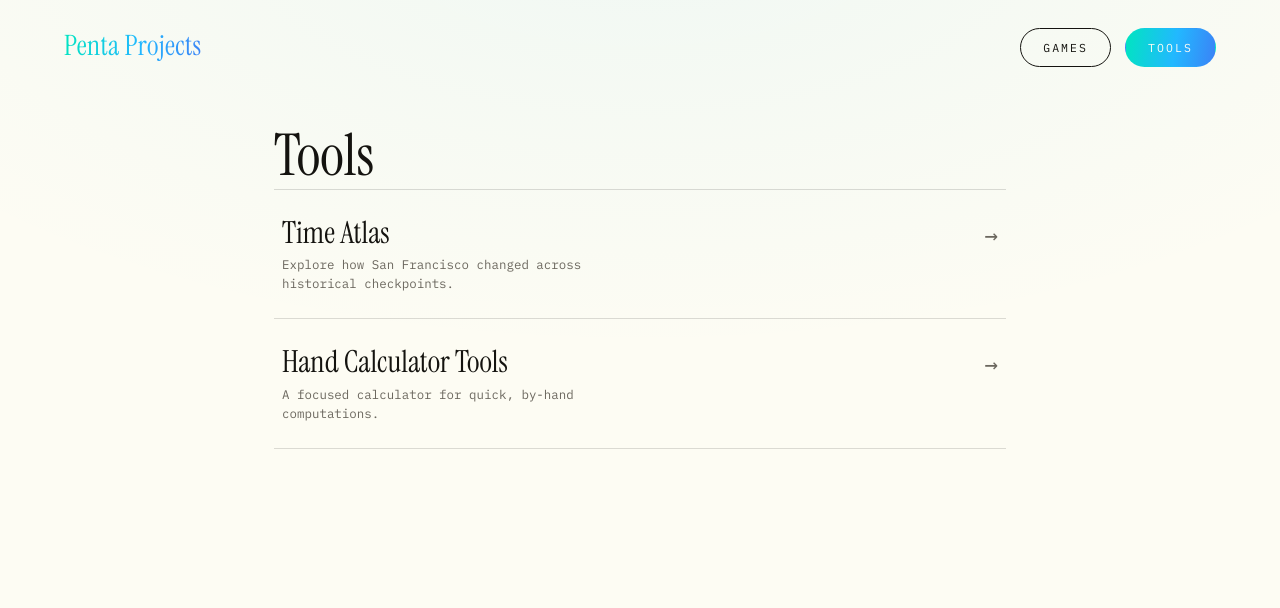
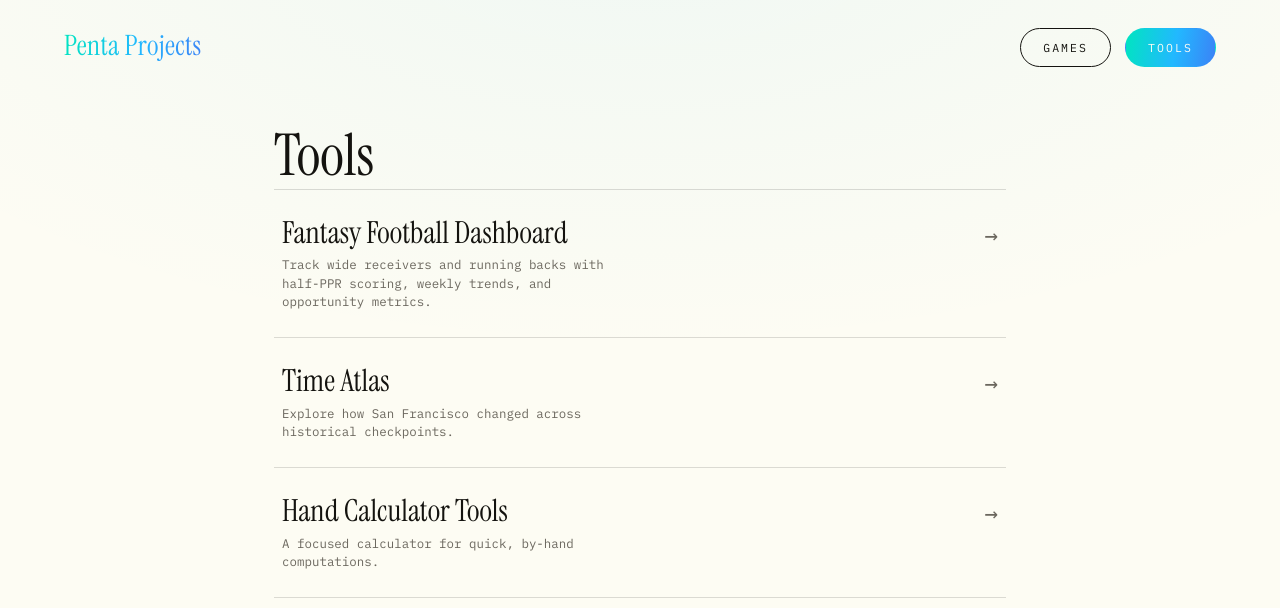
Before and after one commit to jxp9pd/personal-site-dev, a website: page fe-artifacts/tools/index.html in a window 1280 px wide. Drawn offline with Linux system fonts and the light colour scheme.

Commit message:
Add hosted fantasy football dashboard to Tools

```diff
--- a/fe-artifacts/tools/index.html
+++ b/fe-artifacts/tools/index.html
@@ -24,6 +24,15 @@
 
     <ul class="entry-list reveal d2">
       <li>
+        <a class="entry" href="/fantasy-dashboard/">
+          <span>
+            <span class="entry-title">Fantasy Football Dashboard</span>
+            <span class="entry-desc">Track wide receivers and running backs with half-PPR scoring, weekly trends, and opportunity metrics.</span>
+          </span>
+          <span class="entry-go">&rarr;</span>
+        </a>
+      </li>
+      <li>
         <a class="entry" href="/tools/time-atlas.html">
           <span>
             <span class="entry-title">Time Atlas</span>
```
